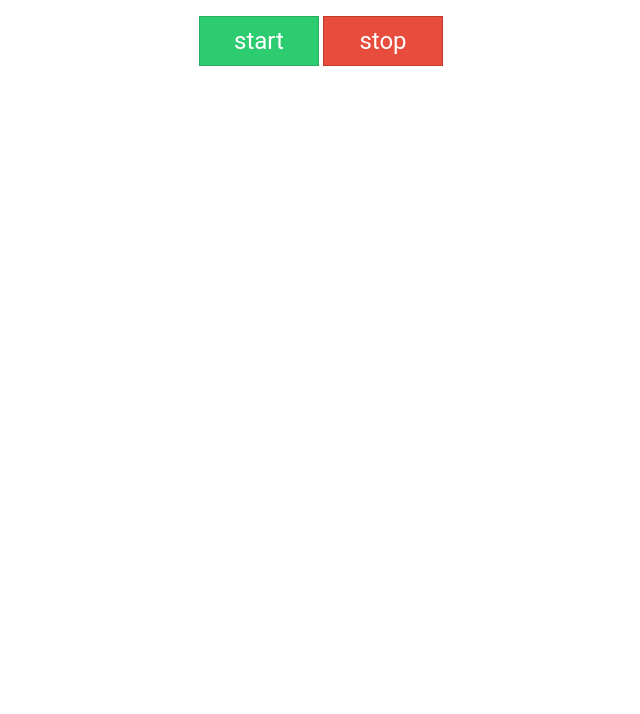
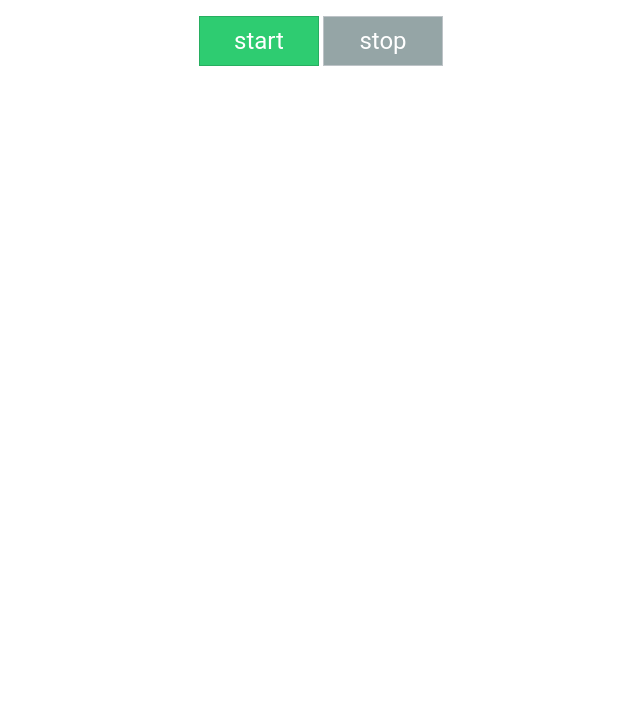
Before and after one commit to T-R3x/timecounter, a plain HTML site: page testing.html in a window 1280 px wide. Shown: the part 86-800 px from the top of the page, without its empty margins (319-959 px from the left). Drawn offline with Linux system fonts and the light colour scheme.

Commit message:
change styling

```diff
--- a/testing.html
+++ b/testing.html
@@ -43,8 +43,8 @@
         }
 
         .stop {
-            border: 1px solid #c0392b;
-            background: #e74c3c;
+            border: 1px solid #bdc3c7;
+            background: #95a5a6;
         }
 
         .stop:hover {
```
